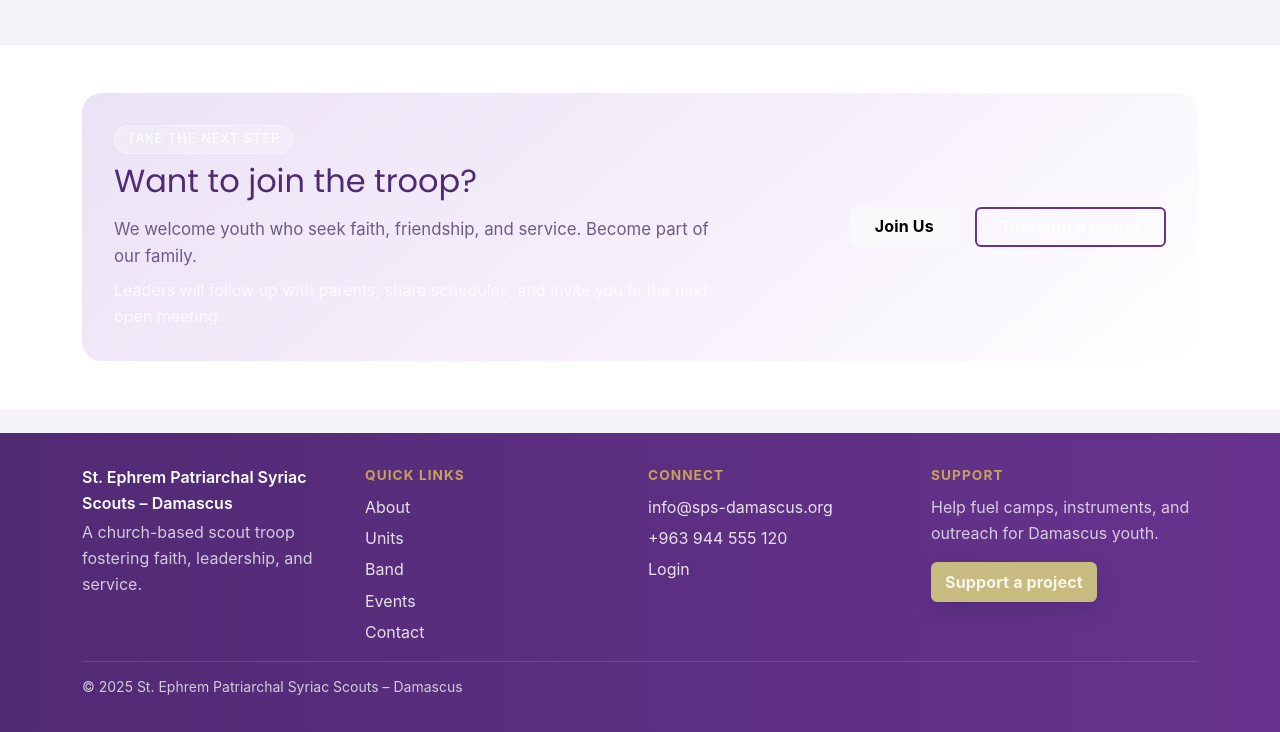
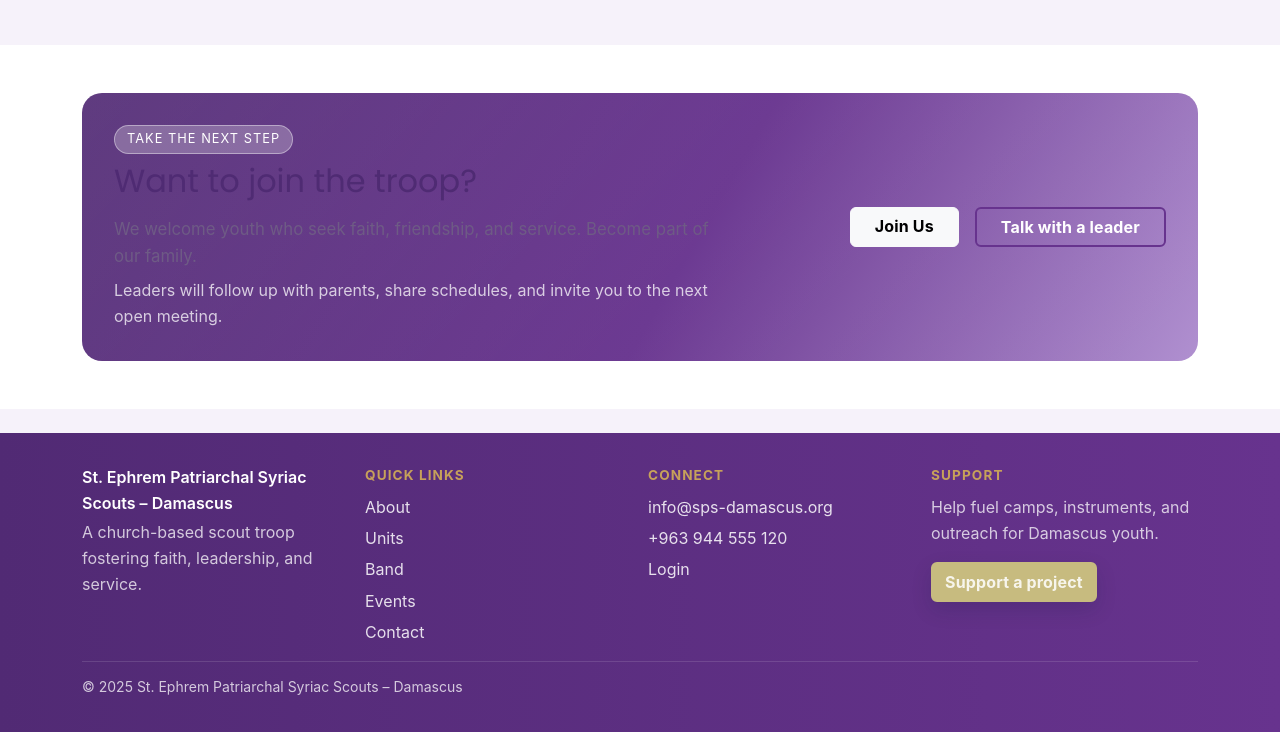
Before and after one commit to jan-210495/sps-site, a plain HTML site: page en/index.html in a window 1280 px wide. Shown: the part 4892-5624 px from the top of the page. Drawn offline with Linux system fonts and the light colour scheme.

Commit message:
Restore CTA gradient without gold

```diff
--- a/assets/css/foundations.css
+++ b/assets/css/foundations.css
@@ -91,7 +91,7 @@
   --gradient-sand: linear-gradient(135deg, #fffaf0 0%, #f4ebd6 100%);
   --gradient-card: linear-gradient(140deg, #ffffff 0%, #f4eefb 100%);
   --gradient-card-dark: linear-gradient(150deg, rgba(81,42,116,0.65) 0%, #1a1124 100%);
-  --gradient-cta: linear-gradient(140deg, #eae0f5 0%, #f5edfb 50%, #ffffff 100%);
+  --gradient-cta: linear-gradient(120deg, #512a74 0%, #67338e 55%, #b090d0 100%);
   --gradient-ribbon: linear-gradient(135deg, rgba(255,255,255,0.18), rgba(255,255,255,0));
 
   /* Layout helpers */
```
